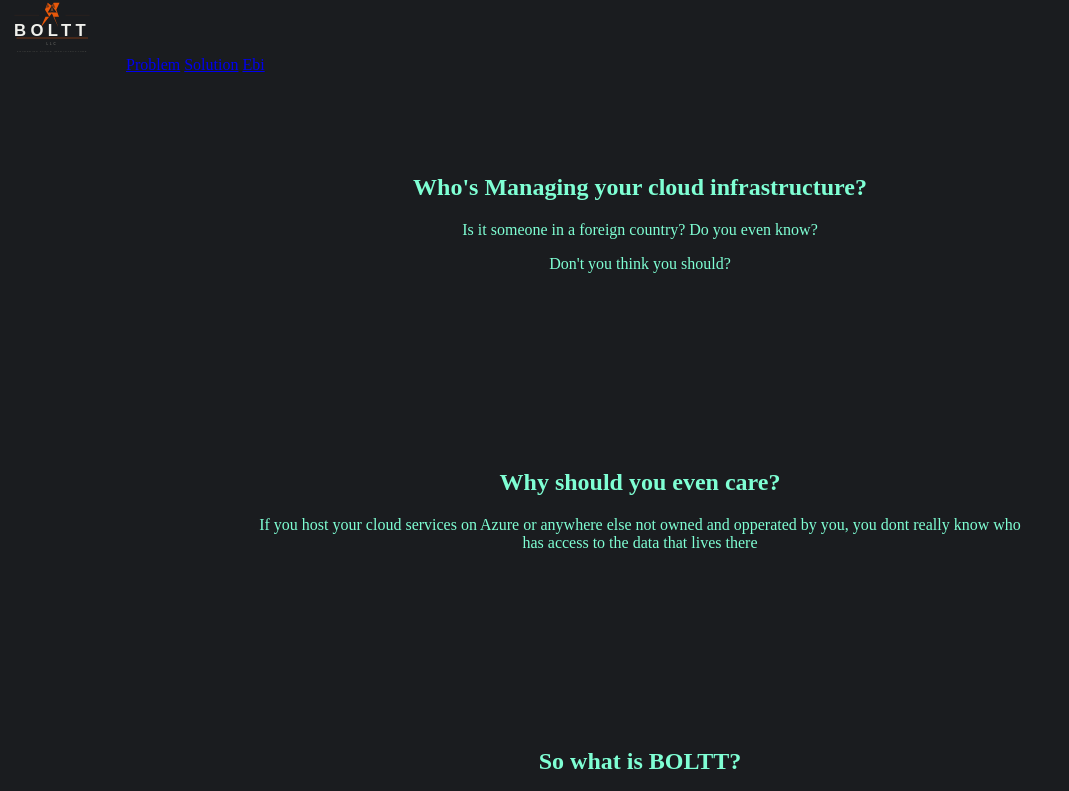
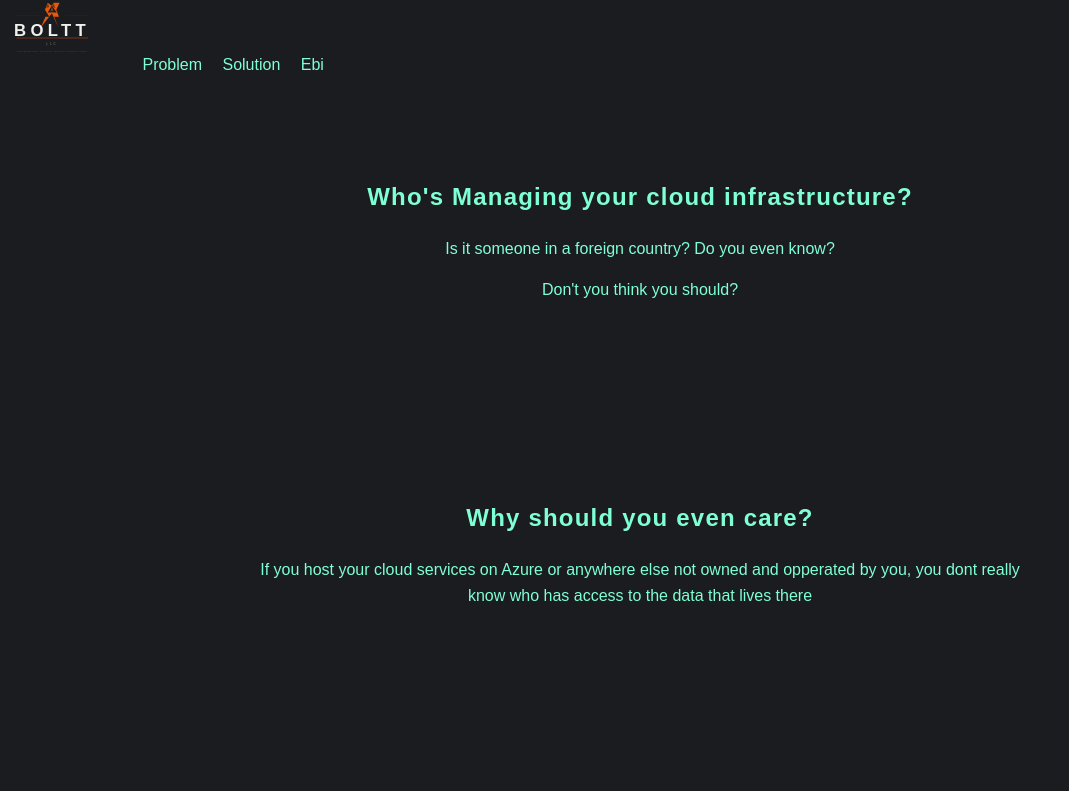
Before and after one commit to Boltthecat19/my-website, a plain HTML site: page index.html in a window 1280 px wide. Shown: the top 791 px of the page, without its empty margins (0-1069 px from the left). Drawn offline with Linux system fonts and the light colour scheme.

Commit message:
add css selectors, fonts, and relative units for module 4 assignment

```diff
--- a/style.css
+++ b/style.css
@@ -1,23 +1,37 @@
+/* added body type selector font family and line height for module 4 assignment */
 body {
     background-color: #1A1C1F;
-    color: aquamarine;
+    color: #7FFFD4;
     margin: 0;
     padding: 0;
+    font-family: sans-serif;
+    line-height: 1.6;
 }
+/* changed to rem for module 4 assignment */
 img {
     width: auto;
-    height: 70px;
-    margin-left: -18px;
-
+    height: 4.375rem;
+    margin-left: -1.125rem;
 }
 #hero {
     text-align: center;
 }
+/* changed to rem for module 4 assignment */
 #nav {
     display: flex;
     align-items: center;
-    padding: 16px 32px 16px 5px;
+    padding: 1rem 2rem 1rem 0.3125rem;
     margin: 0;
+}
+/* style links inside nav for module assignment 4 */
+nav a {
+    color: #7FFFD4;
+    text-decoration: none;
+    margin-left: 1rem;
+}
+/* adding hover for nav module 4 assignment*/
+nav a:hover {
+    color: #FF8C00;
 }
 #problem {
     text-align: center;
@@ -28,7 +42,12 @@
 #ebi {
     text-align: center;
 }
-
+/* changed to rem for module 4 assignment */
 section {
-    padding: 80px 20%;
+    padding: 5rem 20%;
 }
+/* combination selector style all headings together for module 4 assignment */
+h1, h2 {
+    letter-spacing: 0.05em;
+    font-weight: 600;
+}
```
Also changed, not shown: 1 other file.
